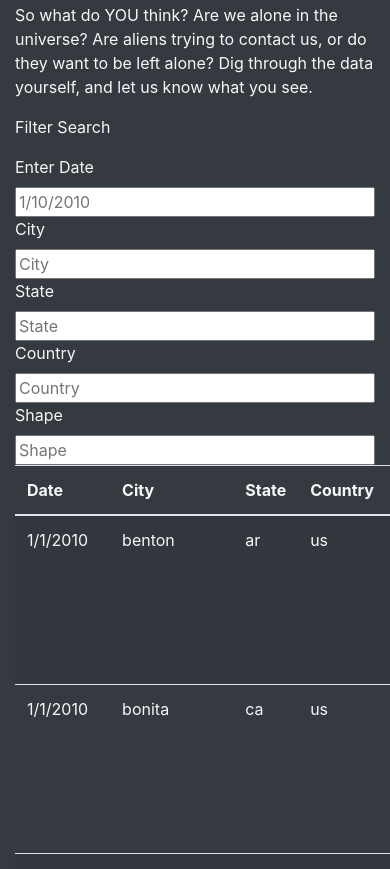
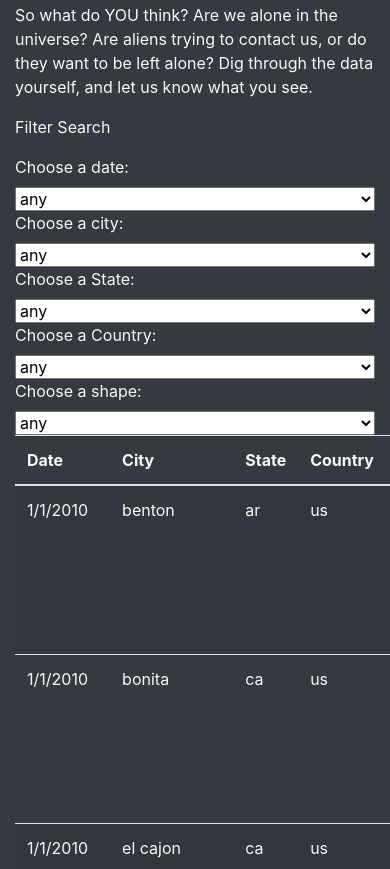
Before and after one commit to codestorms37/UFOs, a plain HTML site: page index.html in a window 390 px wide. Shown: the part 1087-1956 px from the top of the page. Drawn offline with nearby package versions, Linux system fonts and the light colour scheme.

Commit message:
Updated functionality and Readme

```diff
--- a/index.html
+++ b/index.html
@@ -71,25 +71,60 @@
               <!-- Unordered List-->
               <ul class="list-group">
                 <li class="list-group bg-dark">
+                  <label for="selectDate">Choose a date:</label>
+                  <select name="selectDate" id="datetime" class="myfilter">
+                  </select>
+                </li>
+                <!--
+                <li class="list-group bg-dark">
                   <label for="datetime">Enter Date</label>
                   <input type="text" placeholder="1/10/2010" id="datetime" class="myfilter"/>
                 </li>
+                -->
+                <li class="list-group bg-dark">
+                  <label for="selectCity">Choose a city:</label>
+                  <select name="selectCity" id="city" class="myfilter">
+                  </select>
+                </li>
+                <!--
                 <li class="list-group bg-dark">
                   <label for="city">City</label>
                   <input type="text" placeholder="City" id="city" class="myfilter"/>
                 </li>
+                -->
+                <li class="list-group bg-dark">
+                  <label for="selectState">Choose a State:</label>
+                  <select name="selectState" id="state" class="myfilter">
+                  </select>
+                </li>
+                <!--
                 <li class="list-group bg-dark">
                   <label for="state">State</label>
                   <input type="text" placeholder="State" id="state" class="myfilter"/>
                 </li>
+                -->
+                <li class="list-group bg-dark">
+                  <label for="selectCountry">Choose a Country:</label>
+                  <select name="selectCountry" id="country" class="myfilter">
+                  </select>
+                </li>
+                <!--
                 <li class="list-group bg-dark">
                   <label for="country">Country</label>
                   <input type="text" placeholder="Country" id="country" class="myfilter"/>
                 </li>
+                -->
+                <li class="list-group bg-dark">
+                  <label for="selectShape">Choose a shape:</label>
+                  <select name="selectShape" id="shape" class="myfilter">
+                  </select>
+                </li>
+                <!--
                 <li class="list-group bg-dark">
                   <label for="shape">Shape</label>
                   <input type="text" placeholder="Shape" id="shape" class="myfilter"/>
                 </li>
+                -->
                 <!--
                 <li class="list-group bg-dark">
                   <button id="filter-btn" type="button" class="btn btn-dark">
@@ -119,6 +154,11 @@
             </table>
           </div>
         </div>
+        <div class="row">
+          <div class="col-md-12">
+            <hr>
+          </div>
+        </div>
       </div>
     </div>
     <script src="https://cdnjs.cloudflare.com/ajax/libs/d3/4.11.0/d3.js"></script>
--- a/static/js/app.js
+++ b/static/js/app.js
@@ -1,10 +1,18 @@
-console.log("Inicia")
+console.log("Inicia");
 
 // from data.js
 const tableData = data;
 
 // get table references
-var tbody = d3.select("tbody");
+let tbody = d3.select("tbody");
+
+// get selection references
+let selectDate = d3.select("#datetime");
+let selectCity = d3.select("#city");
+let selectState = d3.select("#state");
+let selectCountry = d3.select("#country");
+let selectShape = d3.select("#shape");
+
 
 function buildTable(data) {
   // First, clear out any existing data
@@ -25,42 +33,59 @@ function buildTable(data) {
   });
 }
 
+function buildOptions(optionsArray,selector) {
+  // First, clear out any existing data
+  selector.html("");
+
+  // Ad Any
+  selector
+      .append("option")
+      .text("any")
+      .property("value","any")
+
+  // Next, loop through each object
+  optionsArray.forEach((myOption) => {
+    // Append an option to select
+    selector
+      .append("option")
+      .text(myOption)
+      .property("value",myOption)
+  });
+}
+
 // 1. Create a variable to keep track of all the filters as an object.
 let filters = {};
 
-
 // 3. Use this function to update the filters.
 function updateFilters() {
-
   // 4a. Save the element that was changed as a variable.
   let myElement = d3.select(this);
-    console.log("myElement: ", myElement)
+  console.log("myElement: ", myElement);
 
   // 4b. Save the value that was changed as a variable.
 
   let elementValue = myElement.property("value");
-    console.log("elementValue: ",elementValue);
+  console.log("elementValue: ", elementValue);
 
   // 4c. Save the id of the filter that was changed as a variable.
   let elementId = myElement.attr("id");
-    console.log("elementId: ",elementId);
+  console.log("elementId: ", elementId);
 
   // 5. If a filter value was entered then add that filterId and value
   // to the filters list. Otherwise, clear that filter from the filters object.
-    if (elementValue) {
+  if (elementValue==="any") {
+    delete filters[elementId];
+  } else {
     filters[elementId] = elementValue;
-    } else {
-        delete filters[elementId];
   }
 
+  console.log("filters: ",filters);
   // 6. Call function to apply all filters and rebuild the table
   filterTable();
-
 }
 
 // 7. Use this function to filter the table when data is entered.
 function filterTable() {
-
   // 8. Set the filtered data to the tableData.
   let filteredData = tableData;
 
@@ -69,20 +94,59 @@ function updateFilters() {
   for (const key in filters) {
     if (Object.hasOwnProperty.call(filters, key)) {
       const value = filters[key];
-        filteredData = filteredData.filter(row => row[key] === value);
+      filteredData = filteredData.filter((row) => row[key] === value);
     }
   }
 
-
   // 10. Finally, rebuild the table using the filtered data
   buildTable(filteredData);
-    console.log("Next Table Build");
-    console.log(filters);
 }
+
+
+myKeys = ["datetime","city","state","country","shape"]
+
+let myOptions = {
+  datetime:[],
+  city:[],
+  state:[],
+  country:[],
+  shape:[]
+};
+
+console.log(myOptions);
+
+function createOptions(data) {
+
+  // Loop through each object in the data
+  data.forEach((dataRow) => {
+    // Append each value
+    myKeys.forEach(myKey => {
+      myOptions[myKey].push(dataRow[myKey]);
+    });
+  });
+
+  console.log(myOptions);
+
+  myKeys.forEach(myKey => {
+    // myOptions[myKey] = myOptions[myKey].filter(onlyUnique);
+    myOptions[myKey] = [...new Set(myOptions[myKey])].sort();
+  });
+
+}
+
+function buildAllOptions(){
+  buildOptions(myOptions.datetime,selectDate);
+  buildOptions(myOptions.city,selectCity);
+  buildOptions(myOptions.state,selectState);
+  buildOptions(myOptions.country,selectCountry);
+  buildOptions(myOptions.shape,selectShape);
+};
 
 // 2. Attach an event to listen for changes to each filter
 d3.selectAll(".myfilter").on("change", updateFilters);
 
 // Build the table when the page loads
 buildTable(tableData);
-  console.log("First Table Build");
+createOptions(tableData);
+console.log(myOptions);
+buildAllOptions();
```
Also changed, not shown: static/images/boxdrop_selection.png (added), static/images/choose_city.png (added), static/images/choose_date.png (added), static/images/data_results.png (added), static/images/filters_example.png (added), 1 other file. Lines whose indentation alone changed are shown as unchanged.
